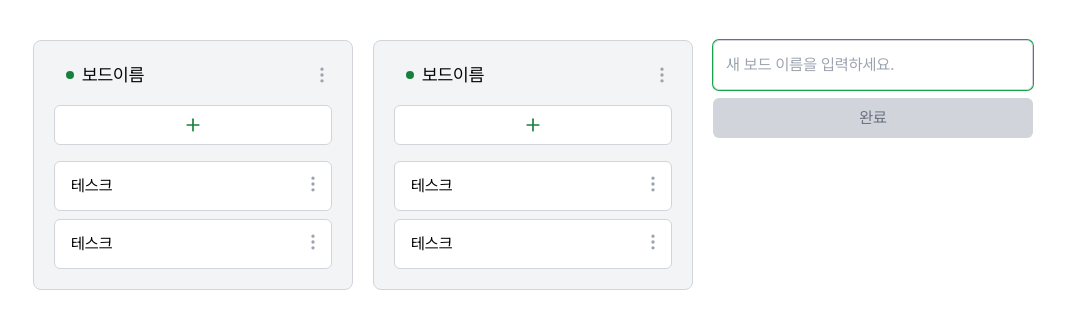
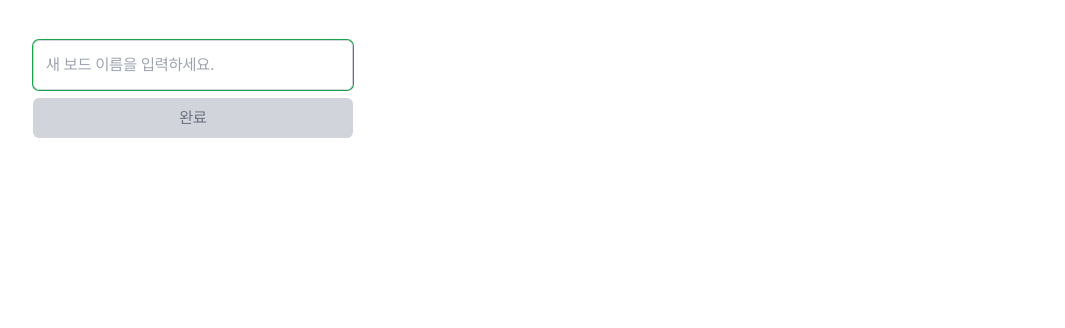
Before and after one commit to O-daeun/ODE_ToDoPage, a Next.js app: page / in a window 1280 px wide. Both pictures are taken after a click on the button "새 보드 추가하기". Shown: the top 328 px of the page, without its empty margins (7-1072 px from the left). Built offline with nearby package versions, Linux system fonts and the light colour scheme.

Commit message:
feat: 로컬스토리지 데이터를 프론트엔드에 반영

```diff
--- a/src/components/add-board-button.tsx
+++ b/src/components/add-board-button.tsx
@@ -1,42 +1,50 @@
+import { useKanbanStore } from "@/store/use-kanban-store";
 import { Plus } from "lucide-react";
-import { useState } from "react";
+import { FormEvent, useState } from "react";
 
 export default function AddBoardButton() {
+  const { addBoard } = useKanbanStore();
+
   const [isEditing, setIsEditing] = useState(false);
-  const [board, setBoard] = useState("");
+  const [boardTitle, setBoardTitle] = useState("");
 
-  const handleAddClick = () => setIsEditing(true);
-  const handleCompleteClick = () => {
-    console.log("할일 추가: ", board);
-    setBoard("");
+  const handleEdit = () => setIsEditing(true);
+  const handleSubmit = (e: FormEvent) => {
+    e.preventDefault();
+    addBoard(boardTitle);
+    setBoardTitle("");
     setIsEditing(false);
   };
+
   return (
     <>
       {isEditing ? (
-        <div className="flex w-80 shrink-0 flex-col gap-2">
+        <form
+          onSubmit={handleSubmit}
+          className="flex w-80 shrink-0 flex-col gap-2"
+        >
           <input
             autoFocus
-            value={board}
-            onChange={(e) => setBoard(e.target.value)}
+            value={boardTitle}
+            maxLength={14}
+            onChange={(e) => setBoardTitle(e.target.value)}
             className="w-full rounded-md border border-gray-300 p-3 focus:outline-none focus:ring-1 focus:ring-green-600"
             placeholder="새 보드 이름을 입력하세요."
           />
           <button
-            onClick={handleCompleteClick}
-            disabled={!board.trim()}
+            disabled={!boardTitle.trim()}
             className={`h-10 w-full rounded-md transition ${
-              board.trim()
+              boardTitle.trim()
                 ? "bg-green-700 text-white hover:bg-green-600"
                 : "cursor-not-allowed bg-gray-300 text-gray-500"
             }`}
           >
             완료
           </button>
-        </div>
+        </form>
       ) : (
         <button
-          onClick={handleAddClick}
+          onClick={handleEdit}
           className="flex h-[105px] w-80 shrink-0 items-center justify-center gap-2 rounded-lg border border-gray-300 bg-gray-100"
         >
           <span className="text-lg">새 보드 추가하기</span>
--- a/src/components/add-task-button.tsx
+++ b/src/components/add-task-button.tsx
@@ -1,13 +1,21 @@
+import { useKanbanStore } from "@/store/use-kanban-store";
 import { Plus } from "lucide-react";
-import { useState } from "react";
+import { FormEvent, useState } from "react";
 
-export default function AddTaskButton() {
+interface Props {
+  boardId: string;
+}
+
+export default function AddTaskButton({ boardId }: Props) {
+  const { addTask } = useKanbanStore();
+
   const [isEditing, setIsEditing] = useState(false);
   const [task, setTask] = useState("");
 
-  const handleAddClick = () => setIsEditing(true);
-  const handleCompleteClick = () => {
-    console.log("할일 추가: ", task);
+  const handleEdit = () => setIsEditing(true);
+  const handleSubmit = (e: FormEvent) => {
+    e.preventDefault();
+    addTask(boardId, task);
     setTask("");
     setIsEditing(false);
   };
@@ -15,7 +23,7 @@ export default function AddTaskButton() {
   return (
     <>
       {isEditing ? (
-        <div className="flex flex-col gap-2">
+        <form onSubmit={handleSubmit} className="flex flex-col gap-2">
           <textarea
             autoFocus
             value={task}
@@ -24,7 +32,6 @@ export default function AddTaskButton() {
             placeholder="할 일을 입력하세요."
           />
           <button
-            onClick={handleCompleteClick}
             disabled={!task.trim()}
             className={`h-10 w-full rounded-md transition ${
               task.trim()
@@ -34,10 +41,10 @@ export default function AddTaskButton() {
           >
             완료
           </button>
-        </div>
+        </form>
       ) : (
         <button
-          onClick={handleAddClick}
+          onClick={handleEdit}
           className="flex h-10 w-full items-center justify-center rounded-md border border-gray-300 bg-white"
         >
           <Plus className="size-5 stroke-green-700" />
--- a/src/components/board-list.tsx
+++ b/src/components/board-list.tsx
@@ -1,13 +1,18 @@
 "use client";
 
+import { useKanbanStore } from "@/store/use-kanban-store";
 import AddBoardButton from "./add-board-button";
 import Board from "./board";
 
 export default function BoardList() {
+  const { boards } = useKanbanStore();
+  console.log(boards);
+
   return (
     <section className="flex w-max gap-5 p-10">
-      <Board />
-      <Board />
+      {boards.map((board) => (
+        <Board key={board.id} board={board} />
+      ))}
       <AddBoardButton />
     </section>
   );
--- a/src/components/board.tsx
+++ b/src/components/board.tsx
@@ -1,43 +1,58 @@
-import { useState } from "react";
+import { useKanbanStore } from "@/store/use-kanban-store";
+import { Board as BoardType } from "@/types/kanban";
+import { FormEvent, useState } from "react";
 import AddTaskButton from "./add-task-button";
 import KebabMenu from "./kebab-menu";
 import TaskList from "./task-list";
 
-export default function Board() {
+interface Props {
+  board: BoardType;
+}
+
+export default function Board({ board }: Props) {
+  const { updateBoardTitle, removeBoard } = useKanbanStore();
   const [isEditing, setIsEditing] = useState(false);
-  const [boardName, setBoardName] = useState("보드이름");
+  const [boardName, setBoardName] = useState(board.title);
 
-  const handleEditClick = () => setIsEditing(true);
-  const handleSaveClick = () => setIsEditing(false);
+  const handleEdit = () => setIsEditing(true);
+  const handleSubmit = (e: FormEvent) => {
+    e.preventDefault();
+    updateBoardTitle(board.id, boardName);
+    setIsEditing(false);
+  };
+  const handleRemove = () => {
+    removeBoard(board.id);
+  };
 
   return (
-    <article className="flex w-80 shrink-0 flex-col gap-4 rounded-lg border border-gray-300 bg-gray-100 p-5">
+    <article className="flex h-fit w-80 shrink-0 flex-col gap-4 rounded-lg border border-gray-300 bg-gray-100 p-5">
       <div className="flex items-center justify-between">
         <h2 className="ml-3 flex items-center gap-2">
           <div className="size-2 rounded-full bg-green-700" />
           {isEditing ? (
-            <div className="flex items-center gap-2">
+            <form
+              onSubmit={handleSubmit}
+              className="flex w-full items-center gap-2"
+            >
               <input
                 autoFocus
                 value={boardName}
+                maxLength={14}
                 onChange={(e) => setBoardName(e.target.value)}
-                className="w-36 rounded-md border border-gray-300 px-2 py-[3px] text-sm focus:outline-none focus:ring-1 focus:ring-green-600"
+                className="w-full rounded-md border border-gray-300 px-2 py-[3px] text-sm focus:outline-none focus:ring-1 focus:ring-green-600"
               />
-              <button
-                onClick={handleSaveClick}
-                className="rounded-md bg-green-700 px-2 py-1 text-sm text-white hover:bg-green-600"
-              >
+              <button className="shrink-0 rounded-md bg-green-700 px-2 py-1 text-sm text-white hover:bg-green-600">
                 완료
               </button>
-            </div>
+            </form>
           ) : (
             <span className="text-lg">{boardName}</span>
           )}
         </h2>
-        <KebabMenu type="보드" onEditClick={handleEditClick} />
+        <KebabMenu type="보드" onEdit={handleEdit} onRemove={handleRemove} />
       </div>
-      <AddTaskButton />
-      <TaskList />
+      <AddTaskButton boardId={board.id} />
+      <TaskList boardId={board.id} tasks={board.tasks} />
     </article>
   );
 }
--- a/src/components/kebab-menu.tsx
+++ b/src/components/kebab-menu.tsx
@@ -3,10 +3,11 @@ import { useEffect, useRef, useState } from "react";
 
 interface Props {
   type: "보드" | "할 일";
-  onEditClick: () => void;
+  onEdit: () => void;
+  onRemove: () => void;
 }
 
-export default function KebabMenu({ type, onEditClick }: Props) {
+export default function KebabMenu({ type, onEdit, onRemove }: Props) {
   const [isOpen, setIsOpen] = useState(false);
   const menuRef = useRef<HTMLDivElement>(null);
 
@@ -30,12 +31,15 @@ export default function KebabMenu({ type, onEditClick }: Props) {
           className={`absolute right-0 top-6 z-10 overflow-hidden rounded-md border border-gray-300 bg-white shadow-lg ${type === "보드" ? "w-[115px]" : "w-[93px]"}`}
         >
           <button
-            onClick={onEditClick}
+            onClick={onEdit}
             className="w-full px-4 py-3 text-left text-sm hover:bg-gray-100"
           >
             {type} {type === "보드" && "이름"} 수정
           </button>
-          <button className="w-full px-4 py-3 text-left text-sm text-red-500 hover:bg-red-100">
+          <button
+            onClick={onRemove}
+            className="w-full px-4 py-3 text-left text-sm text-red-500 hover:bg-red-100"
+          >
             {type} 삭제
           </button>
         </div>
--- a/src/components/task-list.tsx
+++ b/src/components/task-list.tsx
@@ -1,10 +1,18 @@
+import { Task as TaskType } from "@/types/kanban";
 import Task from "./task";
 
-export default function TaskList() {
+interface Props {
+  boardId: string;
+  tasks: TaskType[];
+}
+
+export default function TaskList({ boardId, tasks }: Props) {
+  if (!tasks.length) return;
   return (
     <ul className="flex flex-col gap-2">
-      <Task />
-      <Task />
+      {tasks.map((task) => (
+        <Task key={task.id} boardId={boardId} task={task} />
+      ))}
     </ul>
   );
 }
--- a/src/components/task.tsx
+++ b/src/components/task.tsx
@@ -1,38 +1,58 @@
-import { useState } from "react";
+import { useKanbanStore } from "@/store/use-kanban-store";
+import { Task as TaskType } from "@/types/kanban";
+import { FormEvent, useState } from "react";
 import KebabMenu from "./kebab-menu";
 
-export default function Task() {
+interface Props {
+  boardId: string;
+  task: TaskType;
+}
+
+export default function Task({ boardId, task }: Props) {
+  const { removeTask } = useKanbanStore();
+
   const [isEditing, setIsEditing] = useState(false);
-  const [task, setTask] = useState("테스크");
+  const [taskContent, setTaskContent] = useState(task.content);
 
-  const handleEditClick = () => setIsEditing(true);
-  const handleSaveClick = () => setIsEditing(false);
+  const handleEdit = () => setIsEditing(true);
+  const handleSave = (e: FormEvent) => {
+    e.preventDefault();
+
+    setIsEditing(false);
+  };
+  const handleRemove = () => {
+    removeTask(boardId, task.id);
+  };
 
   return (
     <li
       className={`relative rounded-md border border-gray-300 bg-white py-3 ${isEditing ? "px-4" : "pl-4 pr-6"}`}
     >
       {isEditing ? (
-        <div className="flex flex-col gap-2">
+        <form onSubmit={handleSave} className="flex flex-col gap-2">
           <textarea
             autoFocus
-            value={task}
-            onChange={(e) => setTask(e.target.value)}
+            value={taskContent}
+            onChange={(e) => setTaskContent(e.target.value)}
             className="h-20 w-full rounded-md border border-gray-300 p-2 focus:outline-none focus:ring-1 focus:ring-green-600"
           />
           <button
-            onClick={handleSaveClick}
+            onClick={handleSave}
             className="rounded-md bg-green-700 px-2 py-1 text-sm text-white hover:bg-green-600"
           >
             완료
           </button>
-        </div>
+        </form>
       ) : (
         <>
-          <div className="absolute right-2 top-3">
-            <KebabMenu type="할 일" onEditClick={handleEditClick} />
+          <div className="absolute right-2 top-[14px]">
+            <KebabMenu
+              type="할 일"
+              onEdit={handleEdit}
+              onRemove={handleRemove}
+            />
           </div>
-          <p>{task}</p>
+          <p className="whitespace-pre-wrap">{taskContent}</p>
         </>
       )}
     </li>
```
